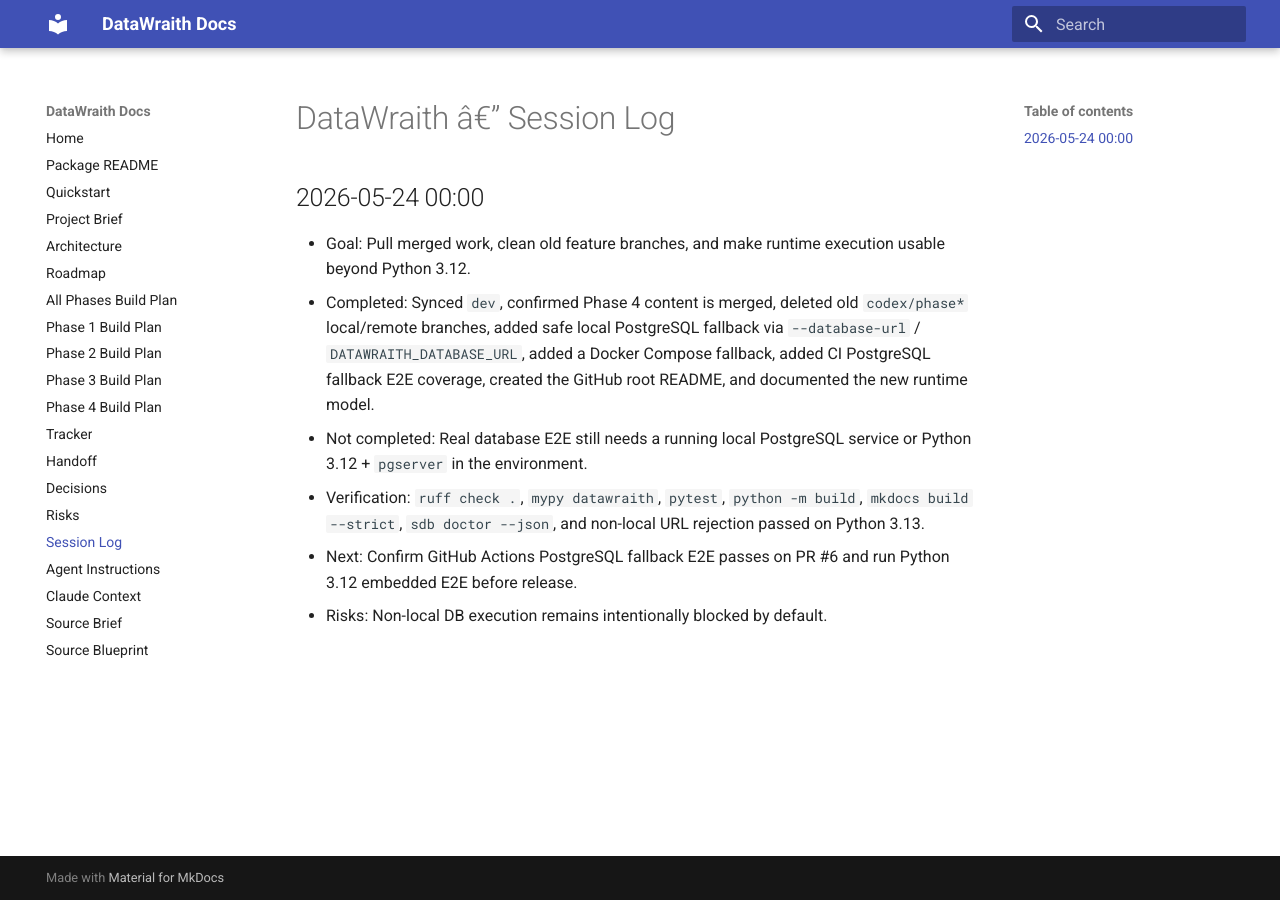
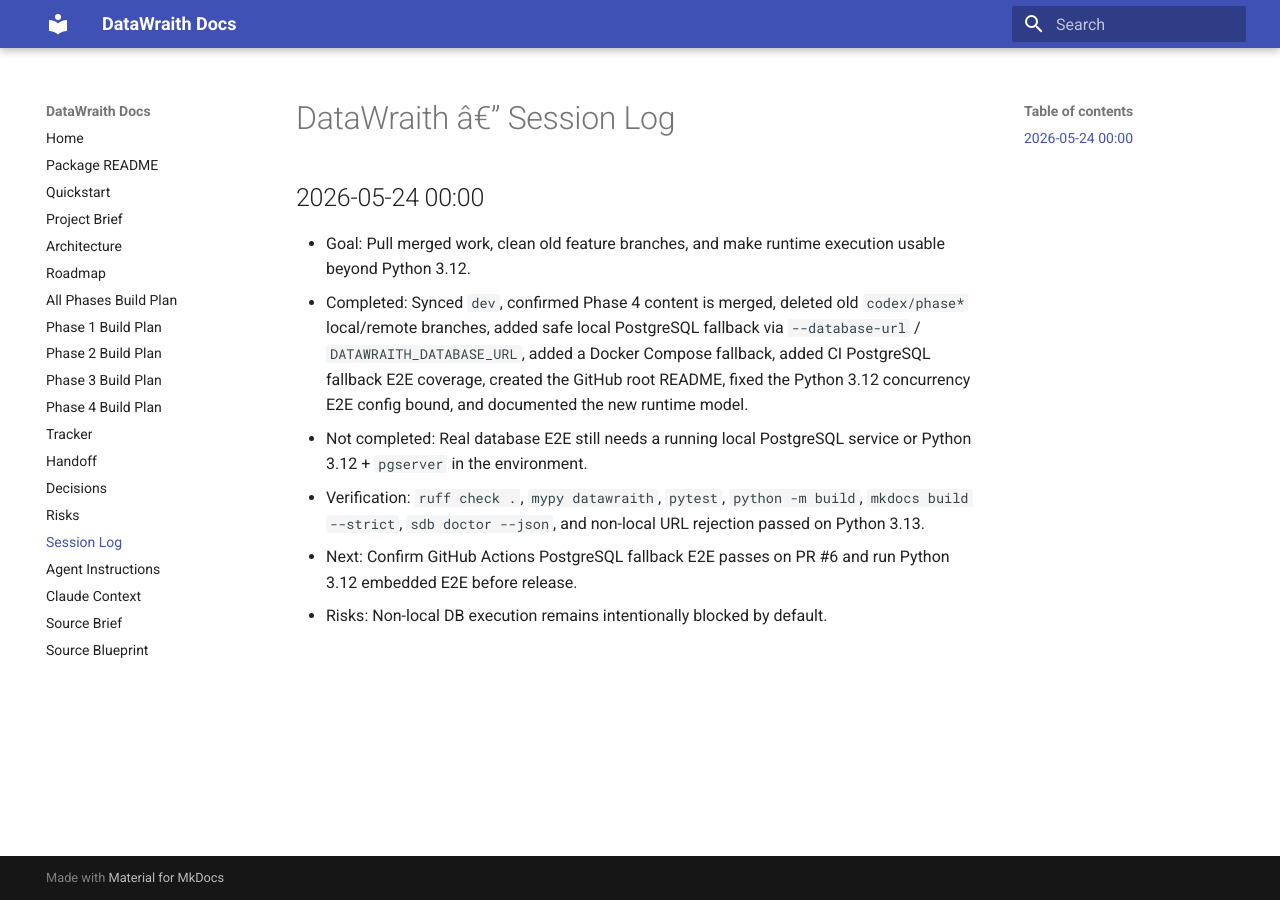
Before and after one commit to LineLuLan/DataWraith, an MkDocs documentation site: the page built from docs/SessionLog.md, in a window 1280 px wide. Built offline with MkDocs 1.6.1 and Material for MkDocs 9.7.7, drawn with Linux system fonts in a browser that asks for light colours.

Commit message:
Fix Python 3.12 concurrency E2E config

```diff
--- a/docs/SessionLog.md
+++ b/docs/SessionLog.md
@@ -8,7 +8,8 @@
   `codex/phase*` local/remote branches, added safe local PostgreSQL fallback
   via `--database-url` / `DATAWRAITH_DATABASE_URL`, added a Docker Compose
   fallback, added CI PostgreSQL fallback E2E coverage, created the GitHub root
-  README, and documented the new runtime model.
+  README, fixed the Python 3.12 concurrency E2E config bound, and documented the
+  new runtime model.
 - Not completed: Real database E2E still needs a running local PostgreSQL
   service or Python 3.12 + `pgserver` in the environment.
 - Verification: `ruff check .`, `mypy datawraith`, `pytest`,
```
Also changed, not shown: 1 other file.
